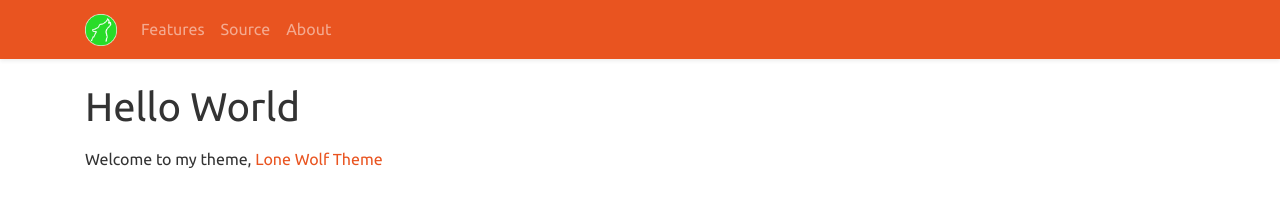
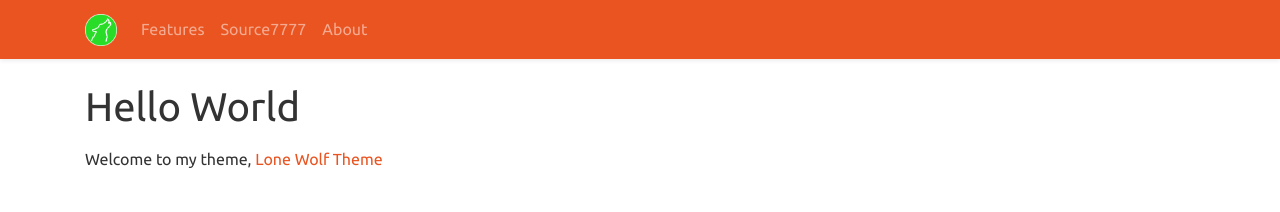
Before and after one commit to stackbit-projects/green-eggplant-9fdaa, a Jekyll site: the page built from index.html, in a window 1280 px wide. Shown: the top 212 px of the page. Built offline with Jekyll 4.4.1, drawn with Linux system fonts in a browser that asks for light colours; the list of posts is cut into pages by our own code.

Commit message:
nav.yml: updated title in header

```diff
--- a/_data/nav.yml
+++ b/_data/nav.yml
@@ -2,7 +2,7 @@ header:
   - title: Features
     url: /features/
     description: List of features in the themevvvvv
-  - title: Source
+  - title: Source7777
     url: /source/
     description: Theme source code
   - title: About
```
